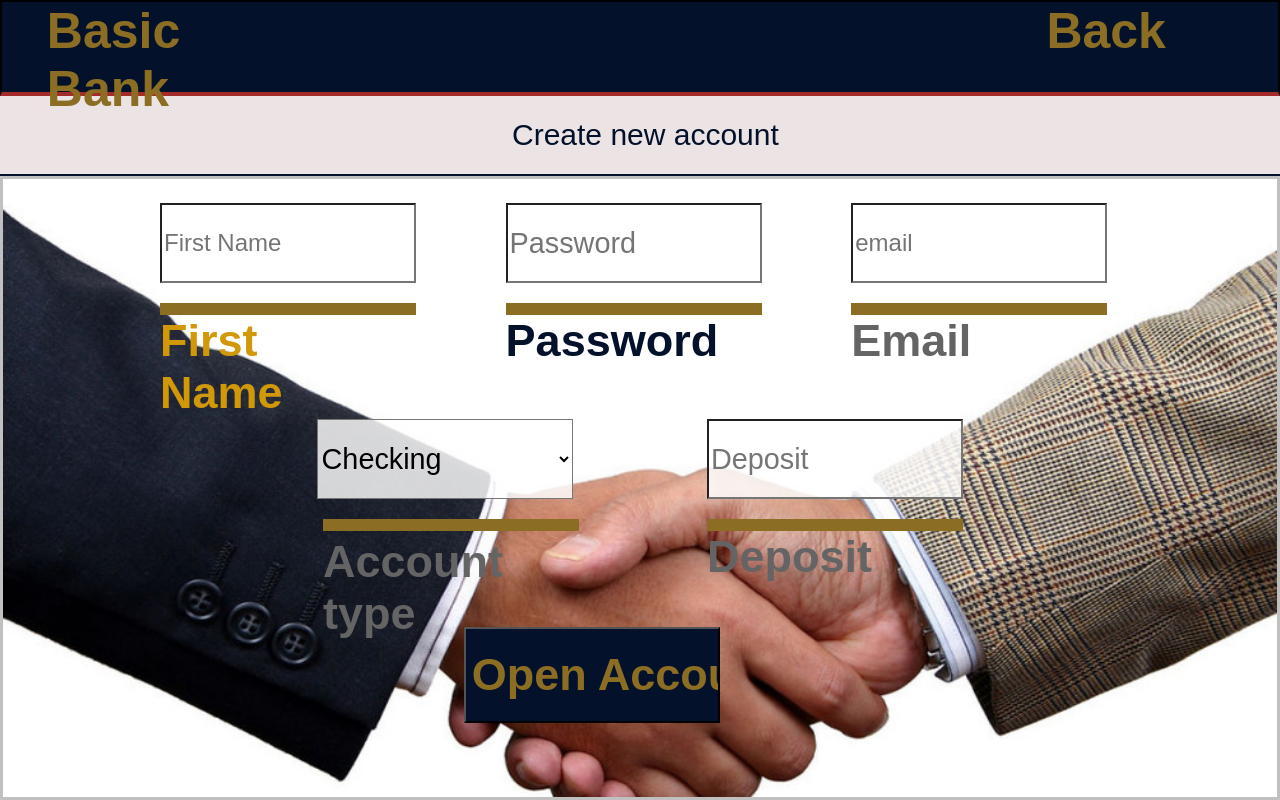
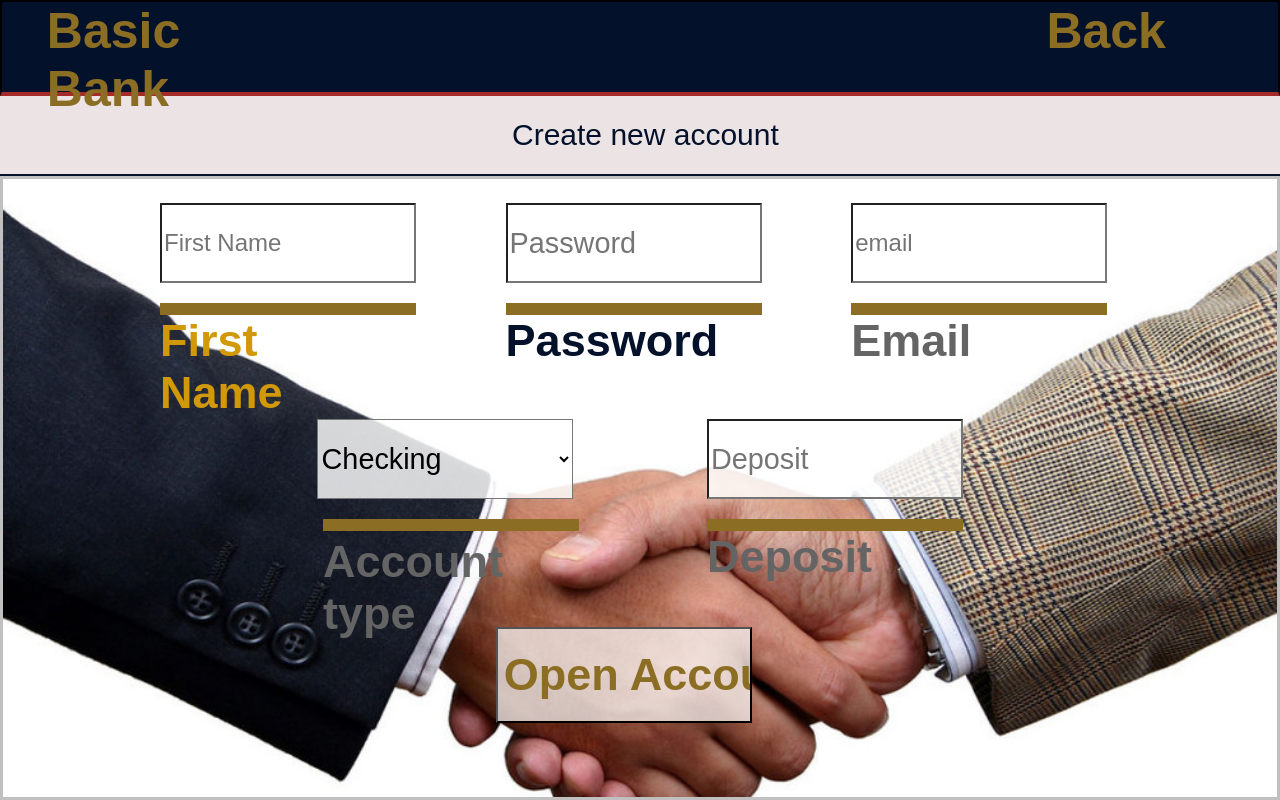
Before and after one commit to cyberstizz/basicbank, a React (Create React App) app: page /create in a window 1280 px wide. Built offline with nearby package versions, Linux system fonts and the light colour scheme.

Commit message:
chagned color and alignment of open account  button

```diff
--- a/src/components/Accounts.css
+++ b/src/components/Accounts.css
@@ -156,9 +156,9 @@ margin-left: 40vw;
     font-size: 45px;
     font-weight: 900;
     color:rgb(139, 110, 35);
-    background-color: rgb(3, 17, 42);
+    background-color: rgba(255, 255, 255, 0.702);
     margin-top: -4vh;
-    margin-left: 36vw;
+    margin-left: 38.5vw;
 }
 
 .firstNameBlock{
```
